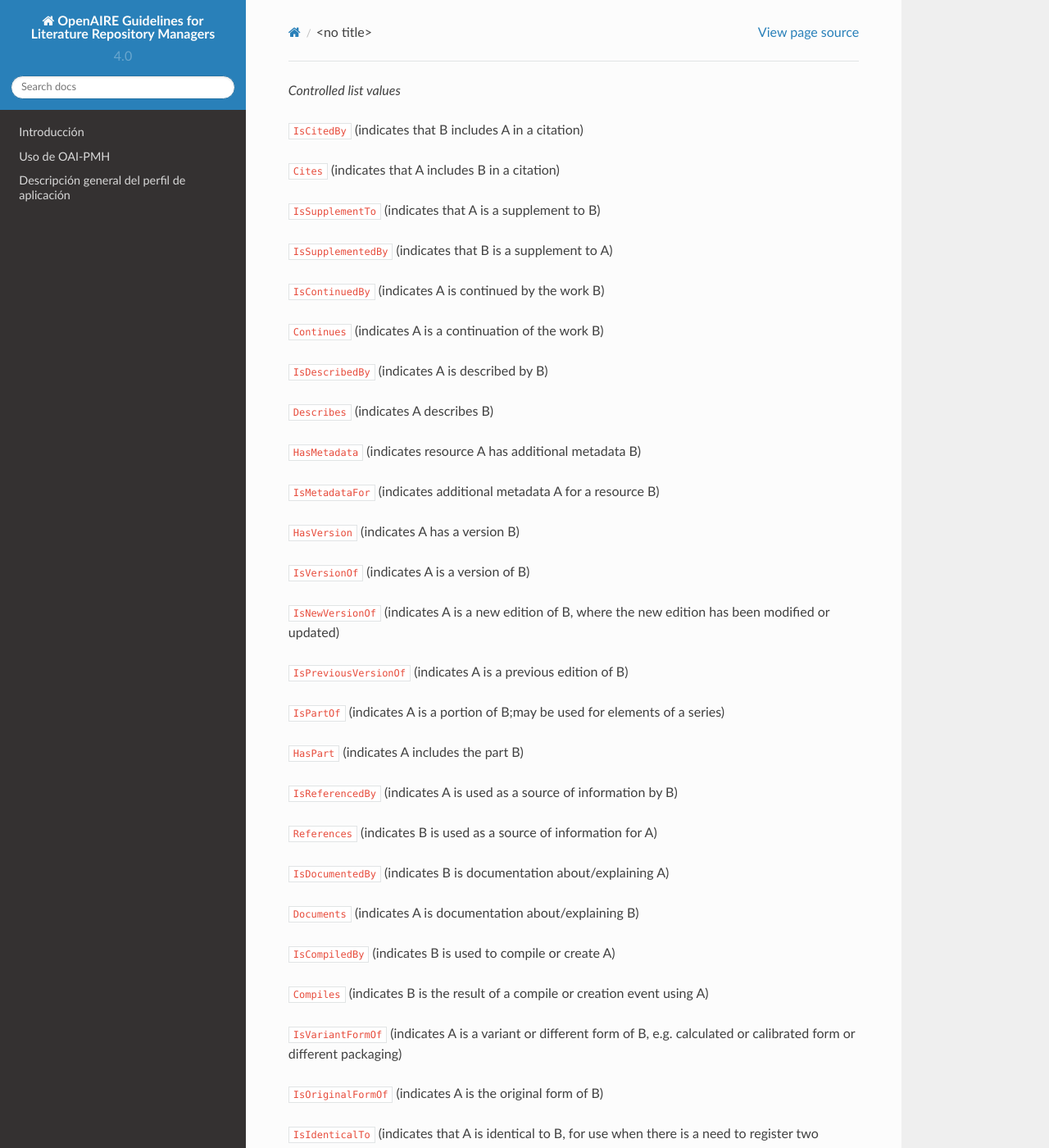
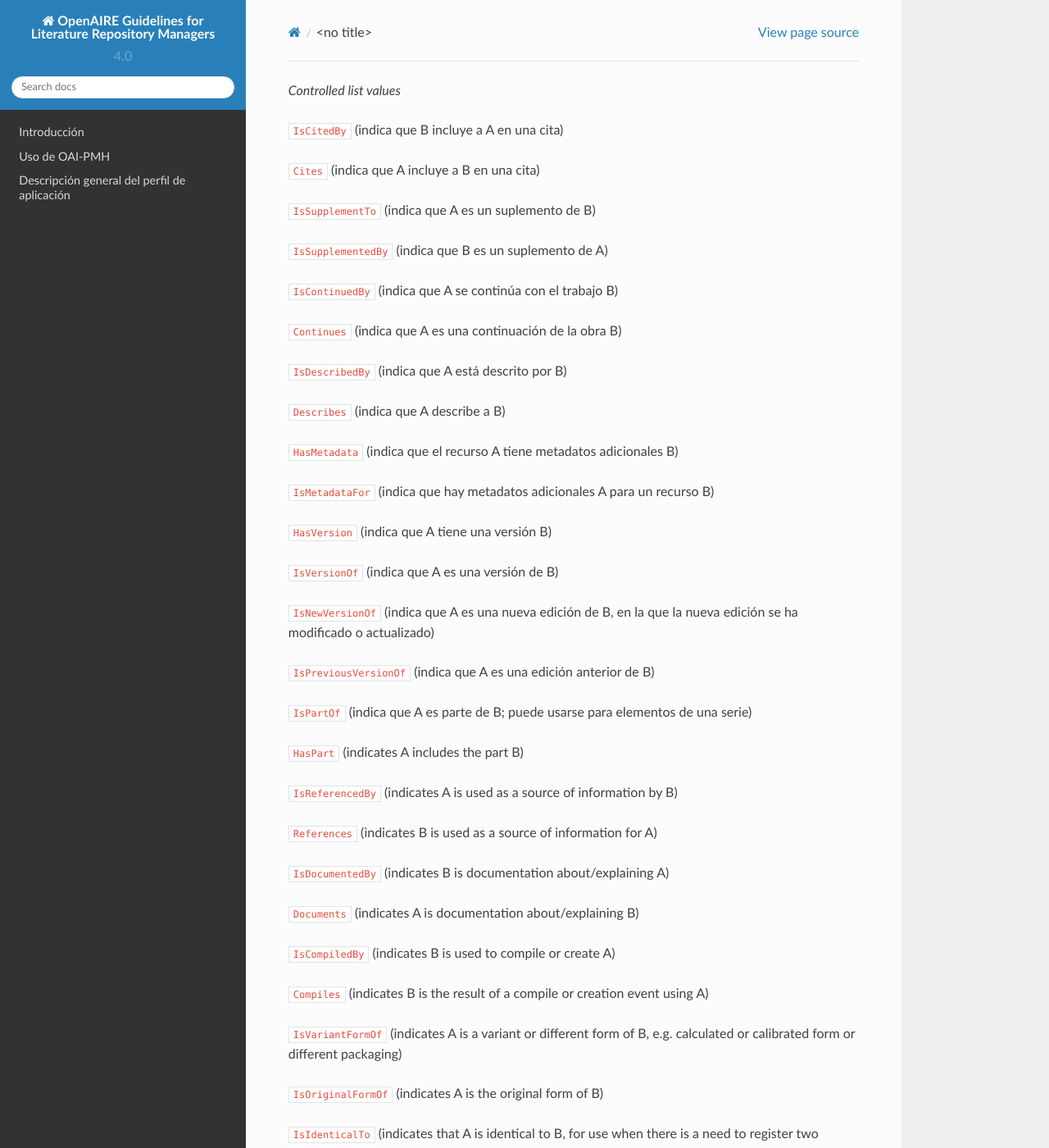
Before and after one commit to memoemg/openAIRE4, a Sphinx documentation site: the page built from docs/vocabularies/relationtype.rst, in a window 1280 px wide and 1400 px high. Shown: the whole window at 82% size. Built offline with Sphinx 7.4.7 and the Read the Docs theme 2.0.0, drawn with Linux system fonts in a browser that asks for light colours; a script that is not in the unit is left out.

Commit message:
Update relationtype.rst

```diff
--- a/docs/vocabularies/relationtype.rst
+++ b/docs/vocabularies/relationtype.rst
@@ -1,21 +1,21 @@
 
 *Controlled list values*
 
-* ``IsCitedBy`` (indicates that B includes A in a citation)
-* ``Cites`` (indicates that A includes B in a citation)
-* ``IsSupplementTo`` (indicates that A is a supplement to B)
-* ``IsSupplementedBy`` (indicates that B is a supplement to A)
-* ``IsContinuedBy`` (indicates A is continued by the work B)
-* ``Continues`` (indicates A is a continuation of the work B)
-* ``IsDescribedBy`` (indicates A is described by B)
-* ``Describes`` (indicates A describes B)
-* ``HasMetadata`` (indicates resource A has additional metadata B)
-* ``IsMetadataFor`` (indicates additional metadata A for a resource B)
-* ``HasVersion`` (indicates A has a version B)
-* ``IsVersionOf`` (indicates A is a version of B)
-* ``IsNewVersionOf`` (indicates A is a new edition of B, where the new edition has been modified or updated)
-* ``IsPreviousVersionOf`` (indicates A is a previous edition of B)
-* ``IsPartOf`` (indicates A is a portion of B;may be used for elements of a series)
+* ``IsCitedBy`` (indica que B incluye a A en una cita)
+* ``Cites`` (indica que A incluye a B en una cita)
+* ``IsSupplementTo`` (indica que A es un suplemento de B)
+* ``IsSupplementedBy`` (indica que B es un suplemento de A)
+* ``IsContinuedBy`` (indica que A se continúa con el trabajo B)
+* ``Continues`` (indica que A es una continuación de la obra B)
+* ``IsDescribedBy`` (indica que A está descrito por B)
+* ``Describes`` (indica que A describe a B)
+* ``HasMetadata`` (indica que el recurso A tiene metadatos adicionales B)
+* ``IsMetadataFor`` (indica que hay metadatos adicionales A para un recurso B)
+* ``HasVersion`` (indica que A tiene una versión B)
+* ``IsVersionOf`` (indica que A es una versión de B)
+* ``IsNewVersionOf`` (indica que A es una nueva edición de B, en la que la nueva edición se ha modificado o actualizado)
+* ``IsPreviousVersionOf`` (indica que A es una edición anterior de B)
+* ``IsPartOf`` (indica que A es parte de B; puede usarse para elementos de una serie)
 * ``HasPart`` (indicates A includes the part B)
 * ``IsReferencedBy`` (indicates A is used as a source of information by B)
 * ``References`` (indicates B is used as a source of information for A)
```
